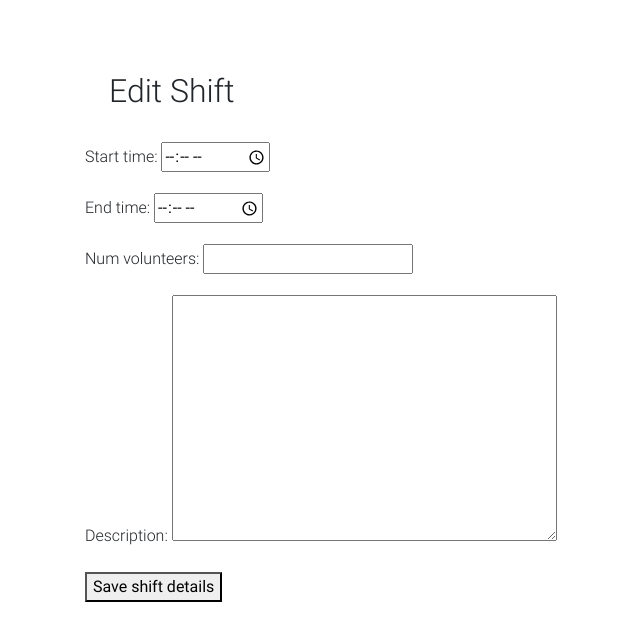
After one commit to Nolan-Little/inStep, a Django app: template volunteer/templates/events/edit_shift.html in a window 1280 px wide. The commit adds this page. Shown: the top 641 px of the page, without its empty margins (0-640 px from the left). Run offline with Django 3.2, Linux system fonts and the light colour scheme; the template is opened without the code that fills it: values that come from a table or form of the project are taken from there, others are empty; some libraries are stand-ins or nearby versions.

Commit message:
populate edit shift form

```diff
--- /dev/null
+++ b/volunteer/templates/events/edit_shift.html
@@ -0,0 +1,16 @@
+{% extends 'index.html' %}
+{% load static %}
+{% block content %}
+    <div class="container">
+            <h2 class="mt-5 p-4">Edit Shift</h2>
+            <form id="new_event_template_form" action="{% url 'volunteer:edit_shift' shift.id%}" method="POST">
+                {% csrf_token %}
+                <div class="row">
+                    <div class="col-sm-12 col-lg-6">
+                        {{shift_form.as_p}}
+                        <button type="submit">Save shift details</button>
+                    </div>
+                </div>
+            </form>
+    </div>
+{% endblock content %}
--- a/volunteer/templates/events/event_template_detail.html
+++ b/volunteer/templates/events/event_template_detail.html
@@ -35,7 +35,7 @@
                                 <td>{{shift.description}}</td>
                                 <td>
                                     <button class="btn-primary">
-                                        <a color="white" href="#">Edit Shift</a>
+                                        <a class="text-white" href="{% url 'volunteer:edit_shift' shift.id %}">Edit Shift</a>
                                     </button>
                                 </td>
                             </tr>
--- a/volunteer/urls.py
+++ b/volunteer/urls.py
@@ -15,6 +15,7 @@ urlpatterns = [
     url(r'^event_template_details/(?P<event_template_id>\d+)/$', views.event_template_details, name="event_template_details"),
     url(r'^edit_event_template/(?P<event_template_id>\d+)/$', views.edit_event_template, name="edit_event_template"),
     url(r'^new_shift_template/(?P<event_template_id>\d+)/$', views.new_shift_template, name="new_shift_template"),
+    url(r'^edit_shift/(?P<shift_id>\d+)/$', views.edit_shift, name="edit_shift"),
     url(r'^schedule_event', views.schedule_event, name="schedule_event"),
     url(r'^sign_up/(?P<unique_url>[-\w]+)', views.sign_up, name="sign_up"),
 ]
--- a/volunteer/views/__init__.py
+++ b/volunteer/views/__init__.py
@@ -3,3 +3,4 @@ from .login_views import *
 from .org_views import *
 from .dashboard_views import *
 from .event_views import *
+from .shift_views import *
```
Also changed, not shown: volunteer/views/event_views.py (+0 -34 lines), volunteer/views/shift_views.py (added, +61 -0 lines).
